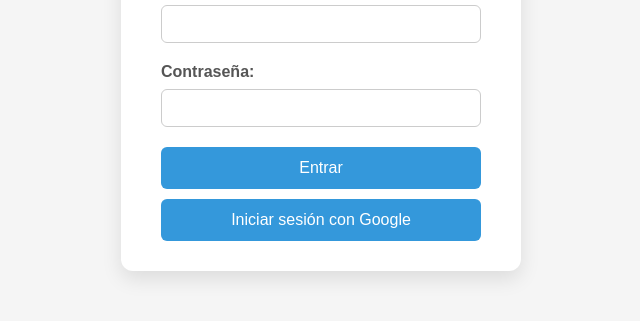
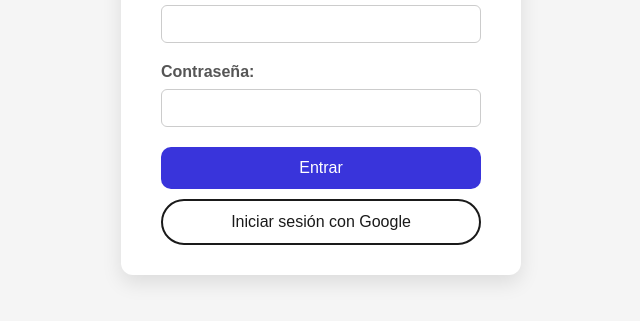
Before and after one commit to Antonio583-ctrl/P2_32290692, a website: page src/Vista/login.ejs in a window 1280 px wide. Shown: the part 159-480 px from the top of the page, without its empty margins (319-959 px from the left). Drawn offline with nearby package versions, Linux system fonts and the light colour scheme; files that its build step writes are made by us from their sources.

Commit message:
Update style.css

```diff
--- a/src/public/css/style.css
+++ b/src/public/css/style.css
@@ -196,26 +196,30 @@ body {
 
 .form-container button {
   width: 100%;
-  background-color: #3498db;
+  background-color: #3934db;
   color: white;
   padding: 12px;
   border: none;
-  border-radius: 6px;
+  border-radius: 10px;
   font-size: 16px;
   cursor: pointer;
 }
 
 .form-container button:hover {
-  background-color: #2980b9;
+  background-color: #443ef2;
 }
 
-.google-btn {
-  background-color: #db4437;
+.form-container .google-btn {
+  background-color: #ffffff;
+  border: #1a1a1a 2px solid;
+  color: #1a1a1a;
+  border-radius: 25px;
   margin-top: 10px;
 }
 
-.google-btn:hover {
-  background-color: #b03524;
+.form-container .google-btn:hover {
+  background-color: #3934db;
+  color: white;
 }
 
 .register-link, .login-link {
```
